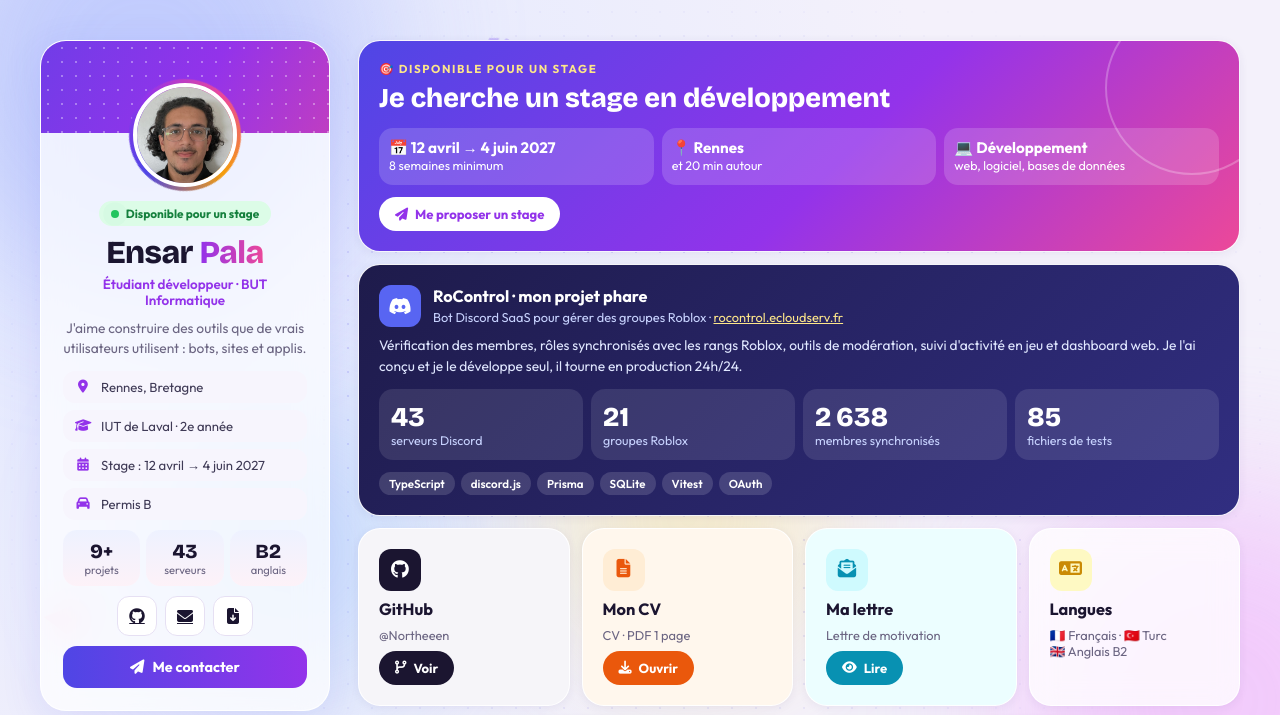
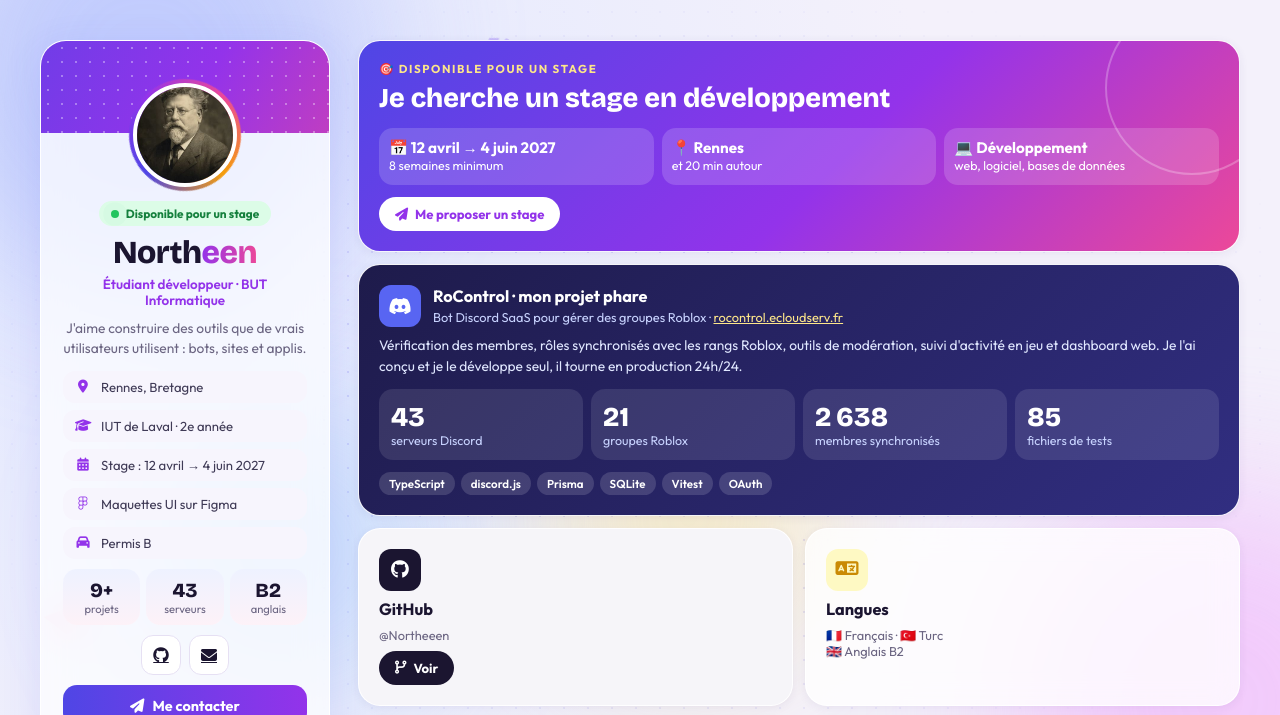
Before and after one commit to Northeeen/Northeeen.github.io, a plain HTML site: page index.html in a window 1280 px wide. Shown: the top 715 px of the page. Drawn offline with nearby package versions, Linux system fonts and the light colour scheme.

Commit message:
Pseudo Northeen, nouvelle photo de profil, Figma, retrait CV et lettre

```diff
--- a/index.html
+++ b/index.html
@@ -3,8 +3,8 @@
 <head>
   <meta charset="UTF-8">
   <meta name="viewport" content="width=device-width, initial-scale=1">
-  <title>Ensar Pala · Étudiant développeur</title>
-  <meta name="description" content="Ensar Pala, étudiant en BUT Informatique à l'IUT de Laval. En recherche de stage en développement à Rennes, du 12 avril au 4 juin 2027.">
+  <title>Northeen · Étudiant développeur</title>
+  <meta name="description" content="Northeen, étudiant en BUT Informatique à l'IUT de Laval. En recherche de stage en développement à Rennes, du 12 avril au 4 juin 2027.">
   <link rel="icon" type="image/svg+xml" href="favicon.svg?v=2">
   <link rel="preconnect" href="https://fonts.googleapis.com">
   <link href="https://fonts.googleapis.com/css2?family=Bricolage+Grotesque:wght@600;800&family=Outfit:wght@400;500;600;700&display=swap" rel="stylesheet">
@@ -183,15 +183,16 @@
     <aside class="profile">
       <div class="pcard">
         <div class="cover"></div>
-        <div class="avatar-wrap"><img class="avatar" src="photo.jpg" alt="Photo d'Ensar Pala"></div>
+        <div class="avatar-wrap"><img class="avatar" src="avatar.jpg" alt="Photo de profil de Northeen"></div>
         <span class="status"><span class="dot"></span>Disponible pour un stage</span>
-        <h1>Ensar <span>Pala</span></h1>
+        <h1>North<span>een</span></h1>
         <p class="role">Étudiant développeur · BUT Informatique</p>
         <p class="bio">J'aime construire des outils que de vrais utilisateurs utilisent : bots, sites et applis.</p>
         <ul class="infos">
           <li><i class="fa-solid fa-location-dot"></i>Rennes, Bretagne</li>
           <li><i class="fa-solid fa-graduation-cap"></i>IUT de Laval · 2e année</li>
           <li><i class="fa-solid fa-calendar-days"></i>Stage : 12 avril → 4 juin 2027</li>
+          <li><i class="fa-brands fa-figma"></i>Maquettes UI sur Figma</li>
           <li><i class="fa-solid fa-car"></i>Permis B</li>
         </ul>
         <div class="kpis">
@@ -202,7 +203,6 @@
         <div class="socials">
           <a href="https://github.com/Northeeen" target="_blank" rel="noopener" title="GitHub"><i class="fa-brands fa-github"></i></a>
           <a href="mailto:ensar.pala.etu@univ-lemans.fr" title="Mail"><i class="fa-solid fa-envelope"></i></a>
-          <a href="CV_Ensar_PALA.pdf" target="_blank" rel="noopener" title="CV"><i class="fa-solid fa-file-arrow-down"></i></a>
         </div>
         <a class="cta" href="mailto:ensar.pala.etu@univ-lemans.fr?subject=Stage%202027"><i class="fa-solid fa-paper-plane"></i> Me contacter</a>
       </div>
@@ -241,28 +241,14 @@
         <div class="chips"><span>TypeScript</span><span>discord.js</span><span>Prisma</span><span>SQLite</span><span>Vitest</span><span>OAuth</span></div>
       </article>
 
-      <a class="card github" href="https://github.com/Northeeen" target="_blank" rel="noopener">
+      <a class="card github span2" href="https://github.com/Northeeen" target="_blank" rel="noopener">
         <div class="icon"><i class="fa-brands fa-github"></i></div>
         <h2>GitHub</h2>
         <span class="sub">@Northeeen</span>
         <span class="btn"><i class="fa-solid fa-code-branch"></i> Voir</span>
       </a>
 
-      <a class="card cv" href="CV_Ensar_PALA.pdf" target="_blank" rel="noopener">
-        <div class="icon"><i class="fa-solid fa-file-lines"></i></div>
-        <h2>Mon CV</h2>
-        <span class="sub">CV · PDF 1 page</span>
-        <span class="btn"><i class="fa-solid fa-download"></i> Ouvrir</span>
-      </a>
-
-      <a class="card letter" href="Lettre_Motivation_Ensar_PALA.pdf" target="_blank" rel="noopener">
-        <div class="icon"><i class="fa-solid fa-envelope-open-text"></i></div>
-        <h2>Ma lettre</h2>
-        <span class="sub">Lettre de motivation</span>
-        <span class="btn"><i class="fa-solid fa-eye"></i> Lire</span>
-      </a>
-
-      <article class="card langs">
+      <article class="card langs span2">
         <div class="icon"><i class="fa-solid fa-language"></i></div>
         <h2>Langues</h2>
         <span class="sub">🇫🇷 Français · 🇹🇷 Turc<br>🇬🇧 Anglais B2</span>
@@ -274,7 +260,7 @@
           <div class="icon"><i class="fa-solid fa-screwdriver-wrench"></i></div>
           <div><h2>Mes outils</h2><span class="sub">ce que j'utilise au quotidien</span></div>
         </div>
-        <img src="https://skillicons.dev/icons?i=java,python,ts,js,nodejs,html,css,mysql,prisma,discordjs,lua,git,idea,vscode,linux&perline=8" alt="Java, Python, TypeScript, JavaScript, Node.js, HTML, CSS, SQL, Prisma, discord.js, Lua, Git, IntelliJ, VS Code, Linux">
+        <img src="https://skillicons.dev/icons?i=java,python,ts,js,nodejs,html,css,mysql,prisma,discordjs,lua,figma,git,idea,vscode,linux&perline=8" alt="Java, Python, TypeScript, JavaScript, Node.js, HTML, CSS, SQL, Prisma, discord.js, Lua, Figma, Git, IntelliJ, VS Code, Linux">
       </article>
 
       <article class="card school span2">
@@ -306,7 +292,7 @@
       <a class="card mail span2" href="mailto:ensar.pala.etu@univ-lemans.fr">
         <div class="row">
           <div class="icon"><i class="fa-solid fa-envelope"></i></div>
-          <div><h2>Me contacter</h2><span class="sub">ensar.pala.etu@univ-lemans.fr</span></div>
+          <div><h2>Me contacter</h2><span class="sub">par mail, je réponds vite</span></div>
         </div>
         <p class="txt">Une question, une offre de stage ? Je réponds vite.</p>
         <span class="btn"><i class="fa-solid fa-paper-plane"></i> Envoyer un mail</span>
@@ -319,7 +305,7 @@
       </article>
 
 
-      <footer>© 2026 · Ensar Pala · Fait avec ❤️ à Rennes</footer>
+      <footer>© 2026 · Northeen · Fait avec ❤️ à Rennes</footer>
     </section>
   </main>
   <script>
```
Also changed, not shown: avatar.jpg (added), photo.jpg (deleted), 2 other files.
